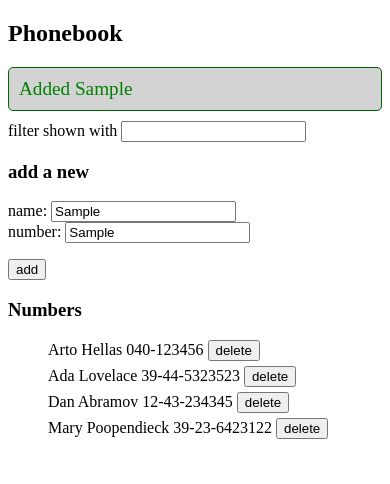
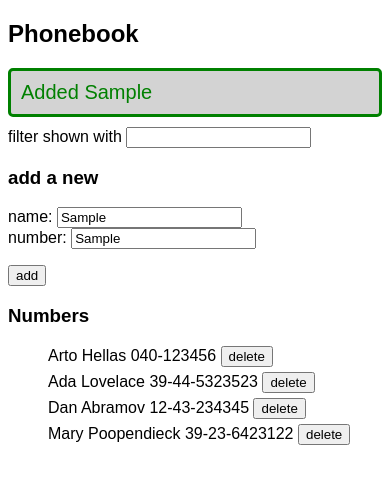
Before and after one commit to serkanok1983/FullStackOpen, a React app in the folder part2/phonebook/: page / in a window 390 px wide. Both pictures are taken after typing "Sample", "Sample" into the empty fields and a click on the button "add". Shown: the top 484 px of the page. Built offline with nearby package versions, Linux system fonts and the light colour scheme; no server answers; data requests are answered from the project's data file; the HTML template or start-up script is replaced by a standard one.

Commit message:
2.17 Phonebook step 12

```diff
--- a/part2/phonebook/src/App.jsx
+++ b/part2/phonebook/src/App.jsx
@@ -7,9 +7,20 @@ const Notification = ({ message }) => {
         return null
     }
 
+    const { type, text } = message
+    const messageStyle = {
+        color: type === "info" ? "green" : "red",
+        background: "lightgrey",
+        fontSize: 20,
+        borderStyle: "solid",
+        borderColor: type === "info" ? "green" : "red",
+        borderRadius: 5,
+        padding: 10,
+        marginBottom: 10
+    }
     return (
-        <div className="message">
-            {message}
+        <div style={messageStyle}>
+            {text}
         </div>
     )
 }
@@ -39,12 +50,19 @@ const PersonForm = ({ addPerson, newName, handleNameChange, newNumber, handleNum
     )
 }
 
-const Persons = ({ persons, filter, setPersons }) => {
+const Persons = ({ persons, filter, setPersons, setMessage }) => {
     const deletePerson = (id, name) => {
         if (window.confirm(`Delete ${name}?`)) {
             personService
                 .remove(id)
                 .then(() => {
+                    setPersons(persons.filter(person => person.id !== id))
+                })
+                .catch(() => {
+                    setMessage({ type: "error", text: `Information of ${name} has already been removed from server` })
+                    setTimeout(() => {
+                        setMessage(null)
+                    }, 5000)
                     setPersons(persons.filter(person => person.id !== id))
                 })
         }
@@ -93,7 +111,14 @@ const App = () => {
                         setNewName('')
                         setNewNumber('')
                     })
-                setMessage(`Updated ${newName}`)
+                    .catch(() => {
+                        setMessage({ type: "error", text: `Information of ${newName} has already been removed from server` })
+                        setTimeout(() => {
+                            setMessage(null)
+                        }, 5000)
+                        setPersons(persons.filter(p => p.id !== person.id))
+                    })
+                setMessage({ type: "info", text: `Updated ${newName}` })
                 setTimeout(() => {
                     setMessage(null)
                 }, 5000)
@@ -107,7 +132,7 @@ const App = () => {
                 setNewName('')
                 setNewNumber('')
             })
-        setMessage(`Added ${newName}`)
+        setMessage({ type: "info", text: `Added ${newName}` })
         setTimeout(() => {
             setMessage(null)
         }, 5000)
@@ -134,7 +159,7 @@ const App = () => {
             <PersonForm addPerson={addPerson} newName={newName} handleNameChange={handleNameChange}
                 newNumber={newNumber} handleNumberChange={handleNumberChange} />
             <h3>Numbers</h3>
-            <Persons persons={persons} filter={filter} setPersons={setPersons} />
+            <Persons persons={persons} filter={filter} setPersons={setPersons} setMessage={setMessage} />
         </div>
     )
 }
--- a/part2/phonebook/src/index.css
+++ b/part2/phonebook/src/index.css
@@ -1,9 +1,3 @@
-.message {
-    color: green;
-    background: lightgrey;
-    border: 1px solid darkgreen;
-    padding: 10px;
-    margin-bottom: 10px;
-    font-size: 1.2em;
-    border-radius: 5px;
+#root {
+    font-family: sans-serif;
 }
```
